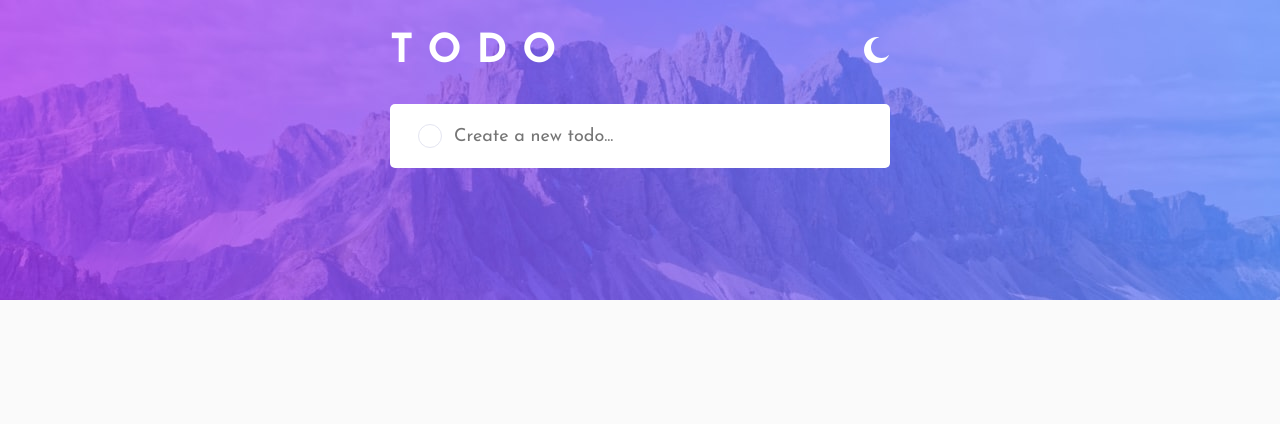
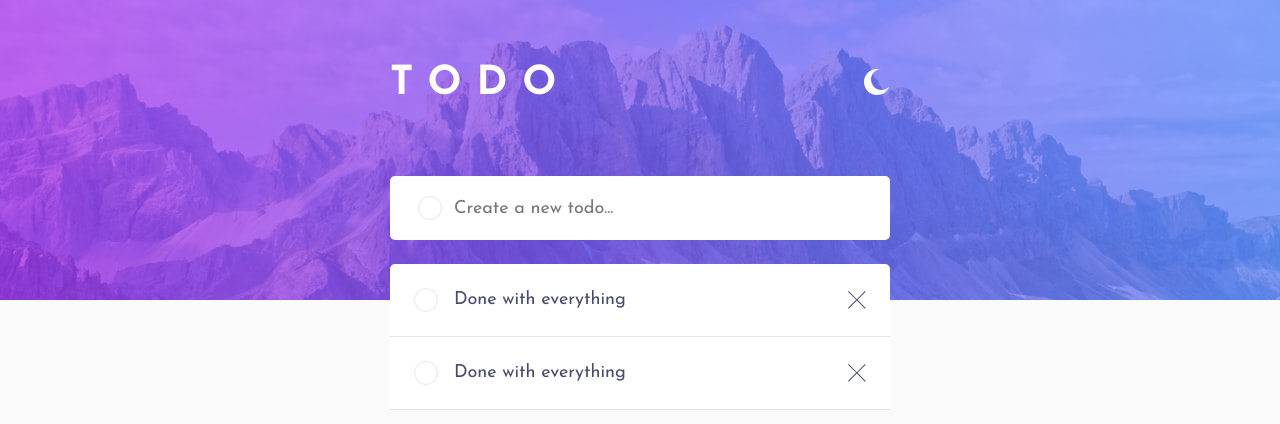
Before and after one commit to soala144/to-do, a React (Vite) app: page / in a window 1280 px wide. Shown: the top 424 px of the page. Built offline with nearby package versions, Linux system fonts and the light colour scheme.

Commit message:
Todo list manually

```diff
--- a/src/App.jsx
+++ b/src/App.jsx
@@ -4,6 +4,7 @@ import Title from "./components/Title";
 import TodoForm from "./components/TodoForm";
 import TodoList from "./components/TodoList";
 import Header from "./components/Header";
+import TodoItem from "./components/TodoItem";
 function App() {
   return (
     <div className="App">
@@ -12,7 +13,9 @@ function App() {
         <ThemeIcon />
       </Header>
       <TodoForm />
-      <TodoList />
+      <TodoList>
+        <TodoItem />
+      </TodoList>
       <FilterButtons />
     </div>
   );
--- /dev/null
+++ b/src/components/TodoItem.jsx
@@ -0,0 +1,34 @@
+import React from "react";
+
+const TodoItem = () => {
+  return (
+    <>
+      <div className="todos">
+        <div className="todo-item">
+          <figure className="check-icon">
+            <img src="images/icon-check.svg" alt="check icon" />
+          </figure>
+          <p className="todo-text">Done with everything </p>
+        </div>
+        <figure className="cancel-icon">
+          <img src="images/icon-cross.svg" alt="cancel icon" />
+        </figure>
+      </div>
+      <div className="line"></div>
+      <div className="todos">
+        <div className="todo-item">
+          <figure className="check-icon">
+            <img src="images/icon-check.svg" alt="check icon" />
+          </figure>
+          <p className="todo-text">Done with everything </p>
+        </div>
+        <figure className="cancel-icon">
+          <img src="images/icon-cross.svg" alt="cancel icon" />
+        </figure>
+      </div>
+      <div className="line"></div>
+    </>
+  );
+};
+
+export default TodoItem;
--- a/src/components/TodoList.jsx
+++ b/src/components/TodoList.jsx
@@ -1,5 +1,5 @@
-const TodoList = () => {
-  return <div></div>;
+const TodoList = ({ children }) => {
+  return <div className="todo-list">{children}</div>;
 };
 
 export default TodoList;
--- a/src/index.css
+++ b/src/index.css
@@ -56,8 +56,8 @@ header {
   justify-content: space-between;
   align-items: center;
   width: 100%;
-  margin-bottom: 2rem;
-  margin-top: 2rem;
+  margin-bottom: 4.5rem;
+  margin-top: 4rem;
 }
 
 .logo {
@@ -93,7 +93,62 @@ input {
   border-radius: 5px;
   box-shadow: var(--shadow);
 }
+.todo-list {
+  width: 100%;
+  background-color: var(--body-color);
+  margin: 1.5rem 0;
+  border-radius: 5px;
+  box-shadow: var(--shadow);
+}
 
+.todos {
+  display: flex;
+  justify-content: space-between;
+  align-items: center;
+}
+
+.todo-item {
+  display: flex;
+  justify-content: center;
+  align-items: center;
+}
+
+.check-icon {
+  display: flex;
+  flex-shrink: 0;
+  justify-content: center;
+  align-items: center;
+  width: 24px;
+  height: 24px;
+  background-color: var(--body-color);
+  border-radius: 50%;
+  border: 1px solid var(--border-color);
+}
+
+.todo-text {
+  font-size: 18px;
+  line-height: 10px;
+  color: var(--TodoText-color);
+  word-break: break-word;
+  overflow-wrap: break-word;
+  padding: 0 1rem;
+}
+
+.cancel-icon {
+  display: grid;
+  place-content: center;
+}
+
+.cancel-icon img {
+  place-content: center;
+  display: grid;
+}
+
+.line {
+  width: 100%;
+  height: 1px;
+  background-color: var(--line-color);
+}
 .input[type="text"] {
   color: var(--Text-color);
 }
@@ -109,6 +164,9 @@ input {
     height: 64px;
     padding: 0 4rem;
   }
+  .todos {
+    padding: 1.5rem;
+  }
 }
 
 @media (max-width: 500px) {
```
Also changed, not shown: eslint.config.js (+20 -36 lines).
